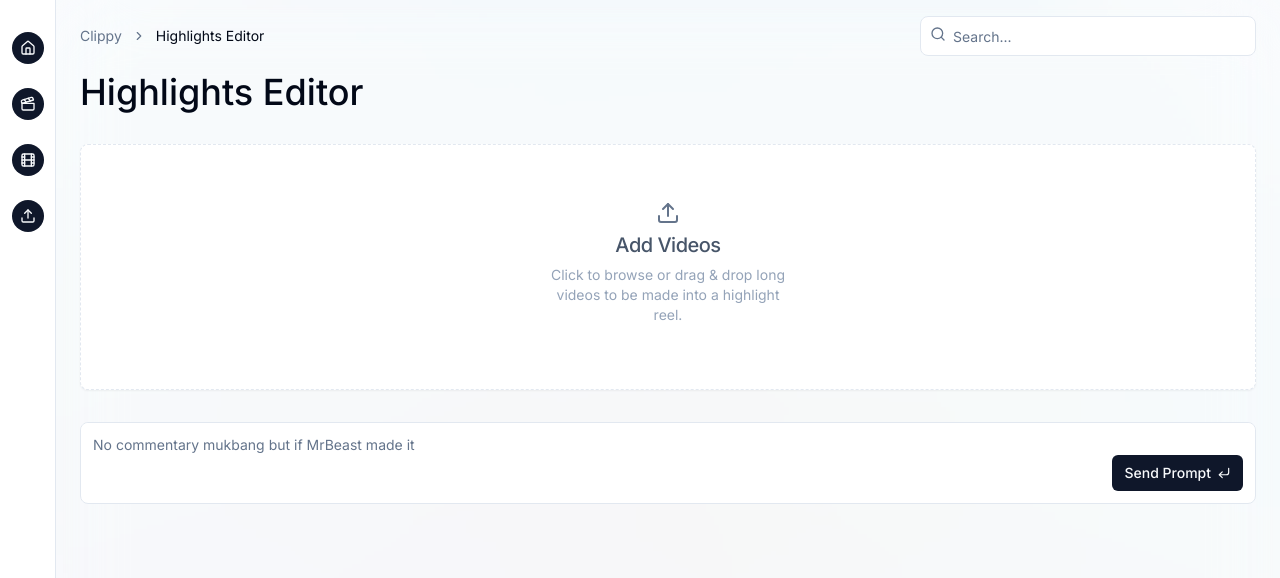
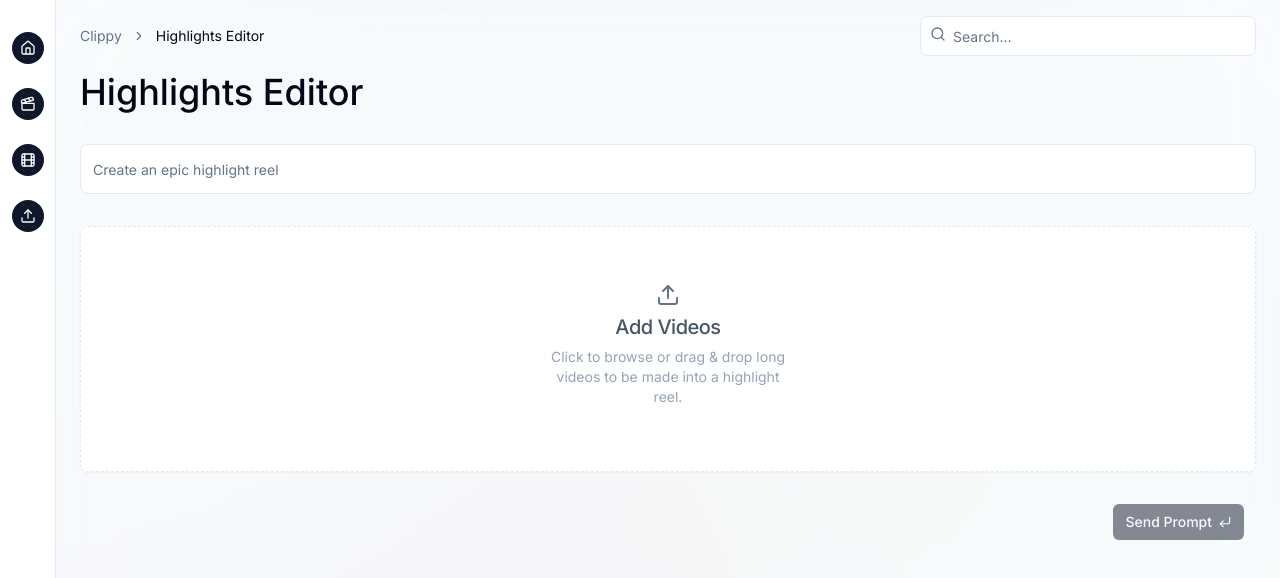
Before and after one commit to MiniHacks/clippy, a Next.js app in the folder apps/frontend/: page /vlogs in a window 1280 px wide. Shown: the top 578 px of the page. Built offline with nearby package versions, Linux system fonts and the light colour scheme.

Commit message:
🔀 Updated vlogs page with new upload functionality and prompt submission

```diff
--- a/apps/frontend/app/(pages)/vlogs/page.tsx
+++ b/apps/frontend/app/(pages)/vlogs/page.tsx
@@ -1,7 +1,34 @@
+"use client";
 import Header from "@/components/ui/header";
-import Prompt from "@/components/ui/prompt";
 import UploadBox from "@/components/ui/upload";
+import {useRouter} from "next/navigation";
+import {useUpload} from "@/components/upload/useUpload";
+import {useCallback, useState} from "react";
+import {Input} from "@/components/ui/input";
+import {Button} from "@/components/ui/button";
+import {CornerDownLeft, Loader2} from "lucide-react";
+import {Thumbnails} from "@/components/upload/Thumbnails";
+
 export default function Vlog() {
+  const router = useRouter();
+  const {videoThumbnails, getRootProps, getInputProps, isDragActive} = useUpload();
+  const [prompt, setPrompt] = useState<string>("");
+  const [loading, setLoading] = useState<boolean>(false);
+  const submit = useCallback(() => {
+    setLoading(true);
+    fetch("http://localhost:8000/vlog", {
+      method: "POST",
+      headers: {
+        "Content-Type": "application/json"
+      },
+      body: JSON.stringify({
+        prompt,
+        hashes: videoThumbnails?.map(({hash}) => hash)
+      })
+    }).then(res => res.json()).then(() => {
+      router.push("/");
+    }).catch(console.error).finally(() => setLoading(false))
+  }, [prompt, videoThumbnails, router])
   return (
     <>
       <Header route="Highlights Editor"/>
@@ -10,11 +37,36 @@ export default function Vlog() {
           <h1 className="text-4xl font-medium">
             Highlights Editor
           </h1>
+          <div
+            className="relative overflow-hidden py-2 rounded-lg border bg-background focus-within:ring-1 focus-within:ring-ring"
+          >
+            <Input
+              id="message"
+              placeholder="Create an epic highlight reel"
+              className="min-h-2 max-h-8 overflow-hidden resize-none border-0 p-3 shadow-none focus-visible:ring-0"
+              value={prompt}
+              onChange={(e) => setPrompt(e.target.value)}
+            />
+
+          </div>
+          <div {...getRootProps()}
+               className={`w-full transition-colors duration-300 ease-in-out rounded ${isDragActive ? 'bg-green-100' : 'bg-white'}`}>
+            <input {...getInputProps()} />
             <UploadBox
               title="Add Videos"
               desc="Click to browse or drag & drop long videos to be made into a highlight reel."
             />
-                    <Prompt/>
+          </div>
+          <div className="flex items-center p-3 pt-0">
+            <Button disabled={loading || !videoThumbnails?.length || !prompt} type="submit" size="sm"
+                    className="ml-auto gap-1.5"
+                    onClick={submit}>
+              {loading && <Loader2 className="mr-2 h-4 w-4 animate-spin"/>}
+              Send Prompt
+              <CornerDownLeft className="size-3.5"/>
+            </Button>
+          </div>
+          <Thumbnails videoThumbnails={videoThumbnails}/>
         </div>
       </main>
     </>
```
Lines whose indentation alone changed are shown as unchanged.
